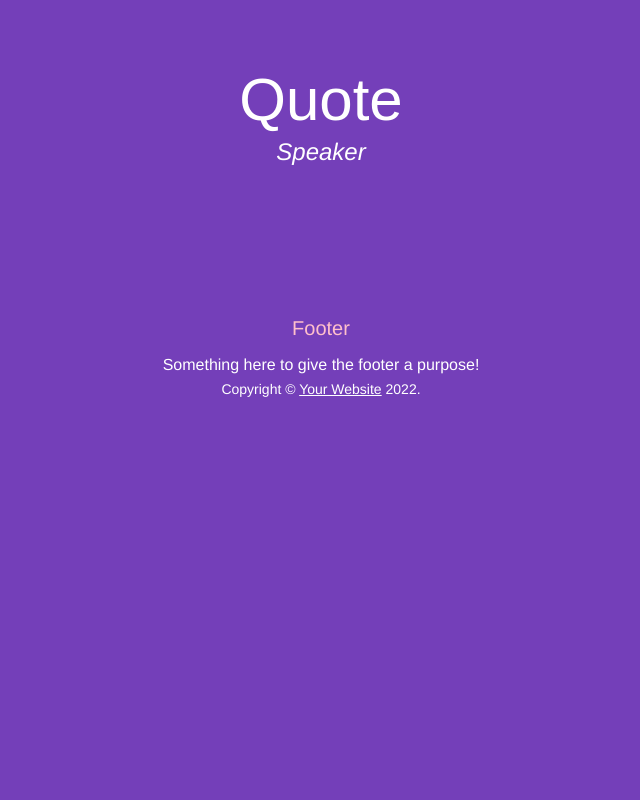
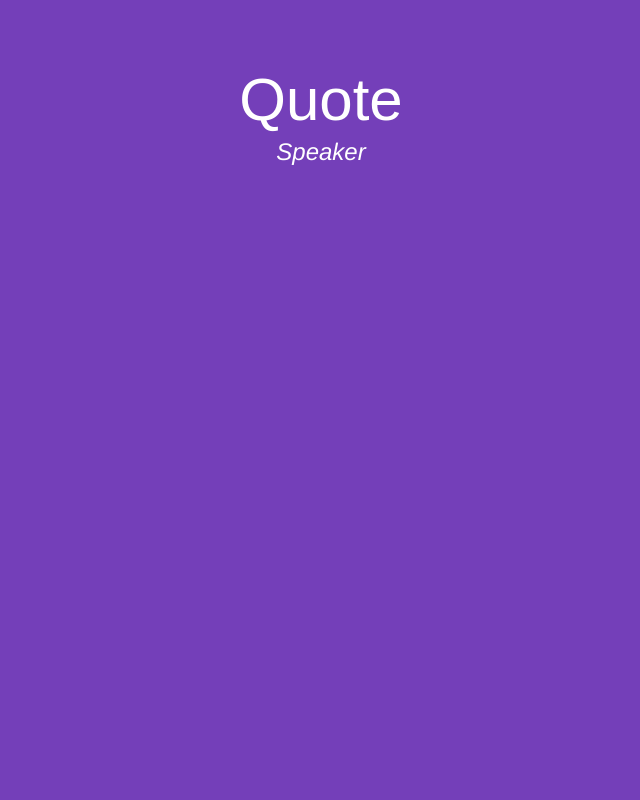
Before and after one commit to EmmaSecrest/btsQuotesRandomizer, a React (Create React App) app: page / in a window 1280 px wide. Shown: the top 800 px of the page, without its empty margins (319-959 px from the left). Built offline with nearby package versions, Linux system fonts and the light colour scheme.

Commit message:
background filled all the way need to fix footer

```diff
--- a/src/App.js
+++ b/src/App.js
@@ -1,6 +1,7 @@
 
 import CssBaseline from '@mui/material/CssBaseline';
 import QuoteCard from './quoteCard.js/QuoteCard';
+import Footer from './footer/footer';
 import Box from '@mui/material/Box';
 // import Toolbar from '@mui/material/Toolbar';
 import Typography from '@mui/material/Typography';
@@ -9,50 +10,20 @@ import Link from '@mui/material/Link';
 import {  ThemeProvider } from '@mui/material/styles';
 import  theme  from './theme';
 
-function Copyright() {
-  return (
-    <Typography variant="body2" color="#fff" align="center">
-      {'Copyright © '}
-      <Link color="inherit" href="https://mui.com/">
-        Your Website
-      </Link>{' '}
-      {new Date().getFullYear()}
-      {'.'}
-    </Typography>
-  );
-}
-
-
-
-
-
-
 export default function Main() {
   return (
-    <ThemeProvider theme={theme}>
-      <CssBaseline />
-
+  <ThemeProvider theme={theme}>
+    <CssBaseline />
+      <Container maxWidth='false' height= '100vw'  disableGutters>
       <main>
         {/* Hero unit */}
         <QuoteCard/>
 
       </main>
       {/* Footer */}
-      <Box sx={{ bgcolor: 'background.paper', p: 6 }} component="footer">
-        <Typography variant="h6" align="center" gutterBottom>
-          Footer
-        </Typography>
-        <Typography
-          variant="subtitle1"
-          align="center"
-          color="#fff"
-          component="p"
-        >
-          Something here to give the footer a purpose!
-        </Typography>
-        <Copyright />
-      </Box>
+      <Footer />
       {/* End footer */}
-    </ThemeProvider>
+    </Container>
+  </ThemeProvider>
   );
 }
--- /dev/null
+++ b/src/footer/copyright.js
@@ -0,0 +1,15 @@
+import Typography from '@mui/material/Typography';
+import Link from '@mui/material/Link';
+
+export default function Copyright() {
+    return (
+      <Typography variant="body2" color="#fff" align="center">
+        {'Copyright © '}
+        <Link color="inherit" href="https://mui.com/">
+          Your Website
+        </Link>{' '}
+        {new Date().getFullYear()}
+        {'.'}
+      </Typography>
+    );
+  }
--- /dev/null
+++ b/src/footer/footer.js
@@ -0,0 +1,22 @@
+import Box from '@mui/material/Box';
+import Typography from '@mui/material/Typography';
+import Copyright from './copyright';
+
+export default function Footer(){
+    return(
+        <Box sx={{ bgcolor: 'background.paper', p: 6 }} component="footer">
+        <Typography variant="h6" align="center" gutterBottom>
+          Footer
+        </Typography>
+        <Typography
+          variant="subtitle1"
+          align="center"
+          color="#fff"
+          component="p"
+        >
+          Something here to give the footer a purpose!
+        </Typography>
+        < Copyright />
+      </Box>
+    )
+}
--- a/src/index.css
+++ b/src/index.css
@@ -5,9 +5,15 @@ body {
     sans-serif;
   -webkit-font-smoothing: antialiased;
   -moz-osx-font-smoothing: grayscale;
+
 }
 
 code {
   font-family: source-code-pro, Menlo, Monaco, Consolas, 'Courier New',
     monospace;
 }
+.MuiContainer-root {
+  height: 100vw;
+  padding-left: 0;
+  padding-right: 0;
+}
--- a/src/theme.js
+++ b/src/theme.js
@@ -1,6 +1,8 @@
 import { createTheme } from '@mui/material/styles';
+const gradient = 'linear-gradient(0deg, rgba(156,61,221,1) 0%, rgba(28,6,48,1) 100%)';
 
  const theme = createTheme({
+
     palette: {
         type: 'dark',
         primary: {
@@ -10,7 +12,7 @@ import { createTheme } from '@mui/material/styles';
           main: '#f50057',
         },
         background: {
-          default: '#743fb9',
+          default: gradient,
           paper: '#743fb9',
         },
       },
```
Also changed, not shown: src/quoteCard.js/QuoteCard.js (+3 -4 lines).
